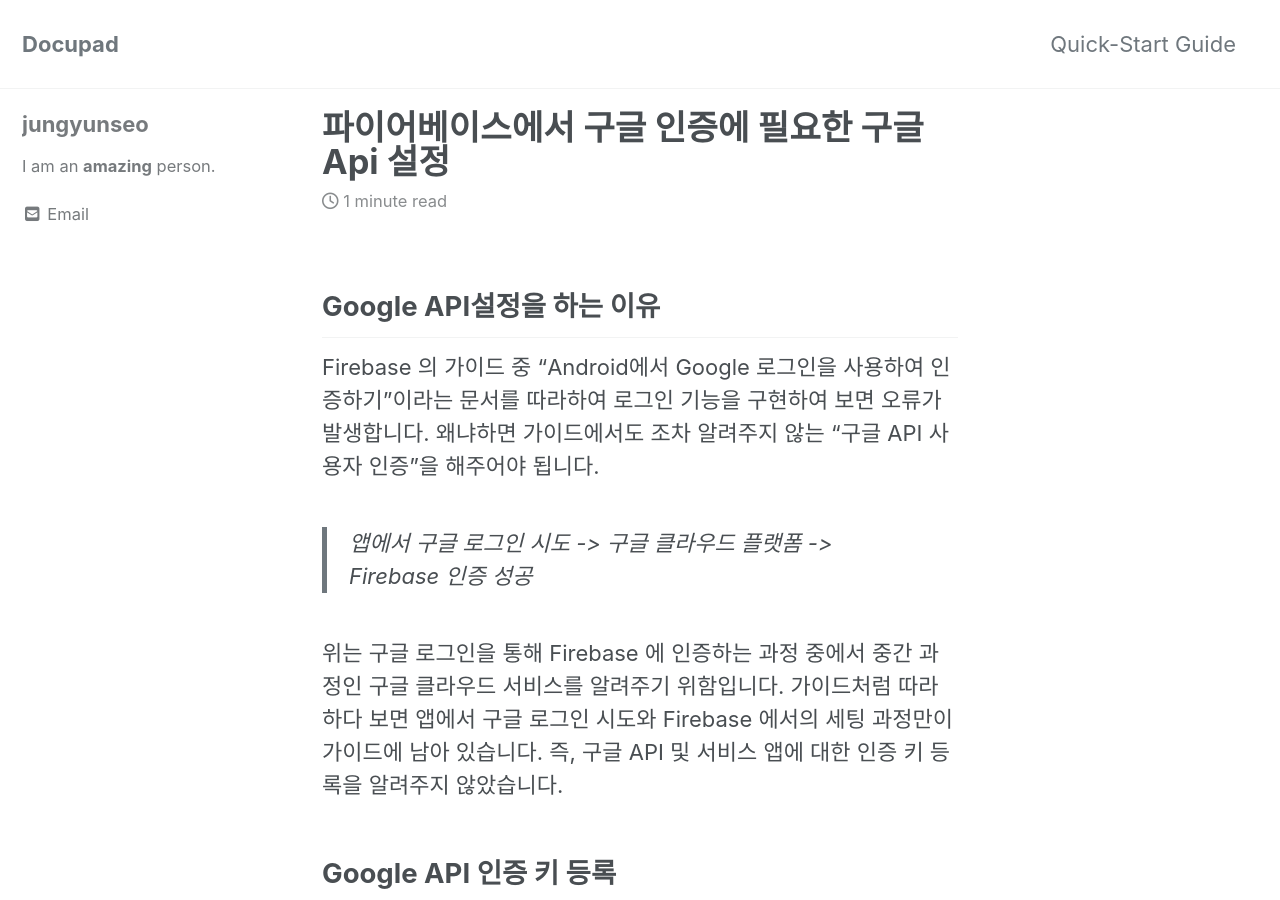
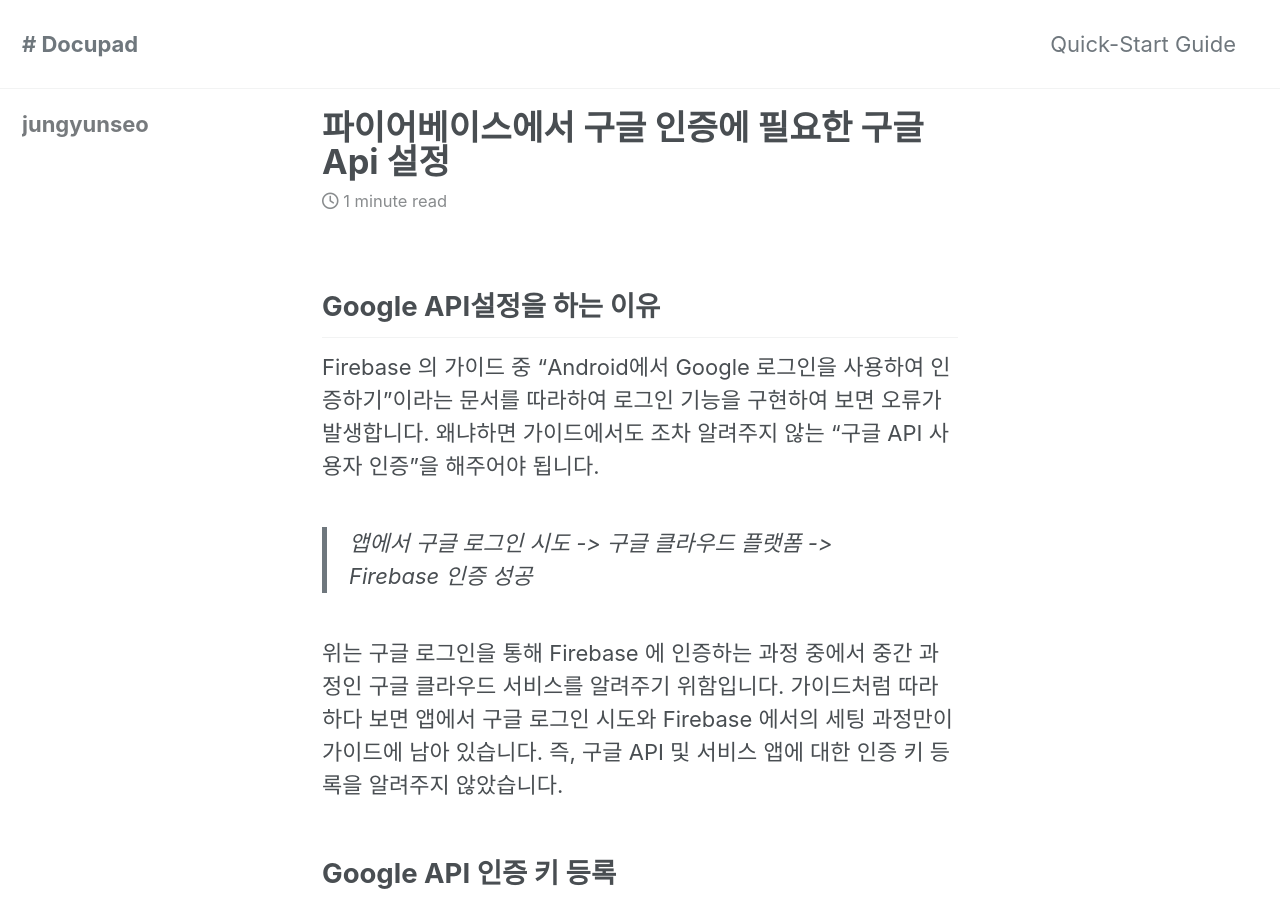
Before and after one commit to junghyunseo0105/docupad, a Jekyll site: the page built from _posts/2019-08-18-파이어베이스에서-구글-인증에-필요한-구글-API-설정.md, in a window 1280 px wide and 900 px high. Built offline with Jekyll 4.4.1, drawn with Linux system fonts in a browser that asks for light colours; cached includes are drawn as plain includes; nearby versions of some CDN libraries.

Commit message:
Update _config.yml

```diff
--- a/_config.yml
+++ b/_config.yml
@@ -17,7 +17,7 @@ minimal_mistakes_skin    : "default" # "air", "aqua", "contrast", "dark", "dirt"
 
 # Site Settings
 locale                   : "en-US"
-title                    : "Docupad"
+title                    : "# Docupad"
 title_separator          : "-"
 subtitle                 : # site tagline that appears below site title in masthead
 name                     : "junghyunseo"
@@ -110,8 +110,7 @@ analytics:
 author:
   name             : "jungyunseo"
   avatar           : # path of avatar image, e.g. "/assets/images/bio-photo.jpg"
-  bio              : "I am an **amazing** person."
-  email            : "junghyunseo0105@gmail.com"
+
   links:
     - label: "Email"
       icon: "fas fa-fw fa-envelope-square"
```
